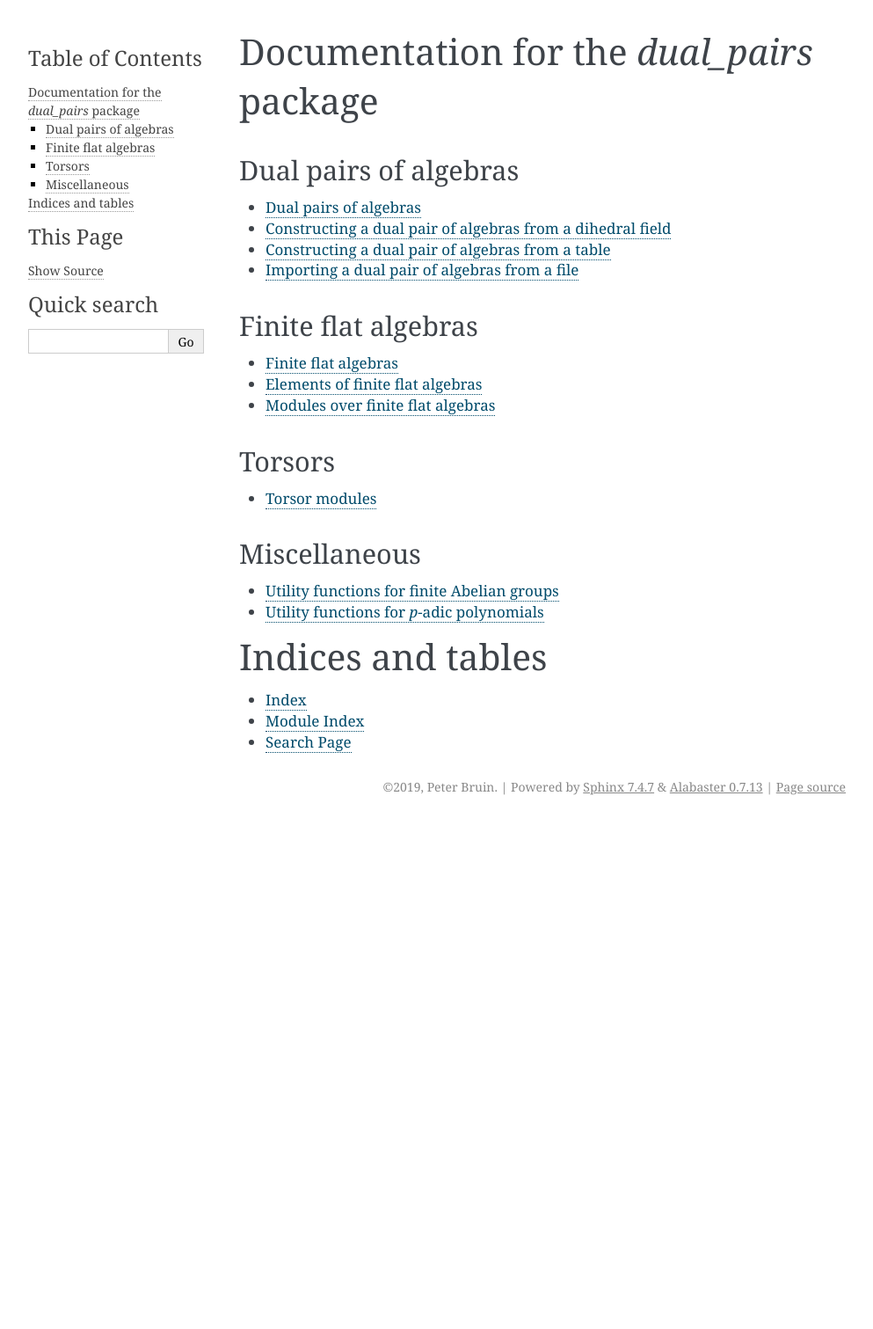
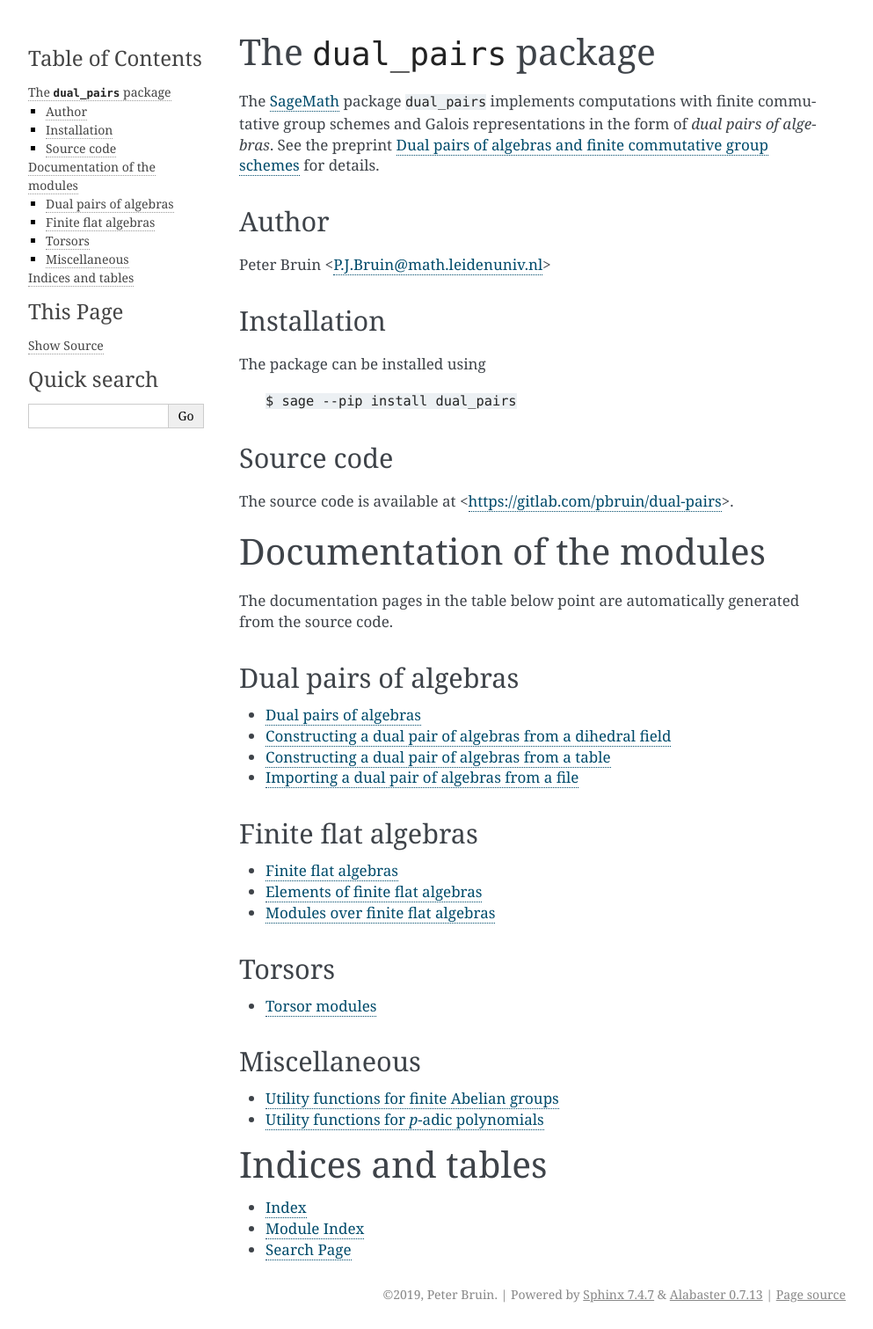
Before and after one commit to passagemath/passagemath-pkg-dual-pairs, a Sphinx documentation site: the page built from doc/index.rst, in a window 1280 px wide. Shown: the whole page at 88% size, without its empty margins (148-1141 px from the left). Built offline with Sphinx 7.4.7, drawn with Linux system fonts in a browser that asks for light colours; before the commit the page ends 934 px from its top, so only the background shows below that.

Commit message:
documentation improvements

```diff
--- a/doc/conf.py
+++ b/doc/conf.py
@@ -23,7 +23,7 @@
 
 # -- Project information -----------------------------------------------------
 
-project = u'dual_pairs'
+project = u'Dual pairs of algebras'
 copyright = u'2019, Peter Bruin'
 author = u'Peter Bruin'
 
--- a/doc/index.rst
+++ b/doc/index.rst
@@ -1,7 +1,41 @@
 .. Documentation index
 
-Documentation for the `dual_pairs` package
-==========================================
+The ``dual_pairs`` package
+==========================
+
+The `SageMath`_ package ``dual_pairs`` implements computations with
+finite commutative group schemes and Galois representations in the
+form of *dual pairs of algebras*.  See the preprint `Dual pairs of
+algebras and finite commutative group schemes`_ for details.
+
+.. _`SageMath`: http://www.sagemath.org/
+
+.. _`Dual pairs of algebras and finite commutative group schemes`:
+   https://arxiv.org/abs/1709.09847
+
+Author
+------
+
+Peter Bruin <P.J.Bruin@math.leidenuniv.nl>
+
+Installation
+------------
+
+The package can be installed using
+
+    ``$ sage --pip install dual_pairs``
+
+Source code
+-----------
+
+The source code is available at <https://gitlab.com/pbruin/dual-pairs>.
+
+
+Documentation of the modules
+============================
+
+The documentation pages in the table below point are automatically
+generated from the source code.
 
 Dual pairs of algebras
 ----------------------
```
Also changed, not shown: README.md (+3 -2 lines), 2 other files.
